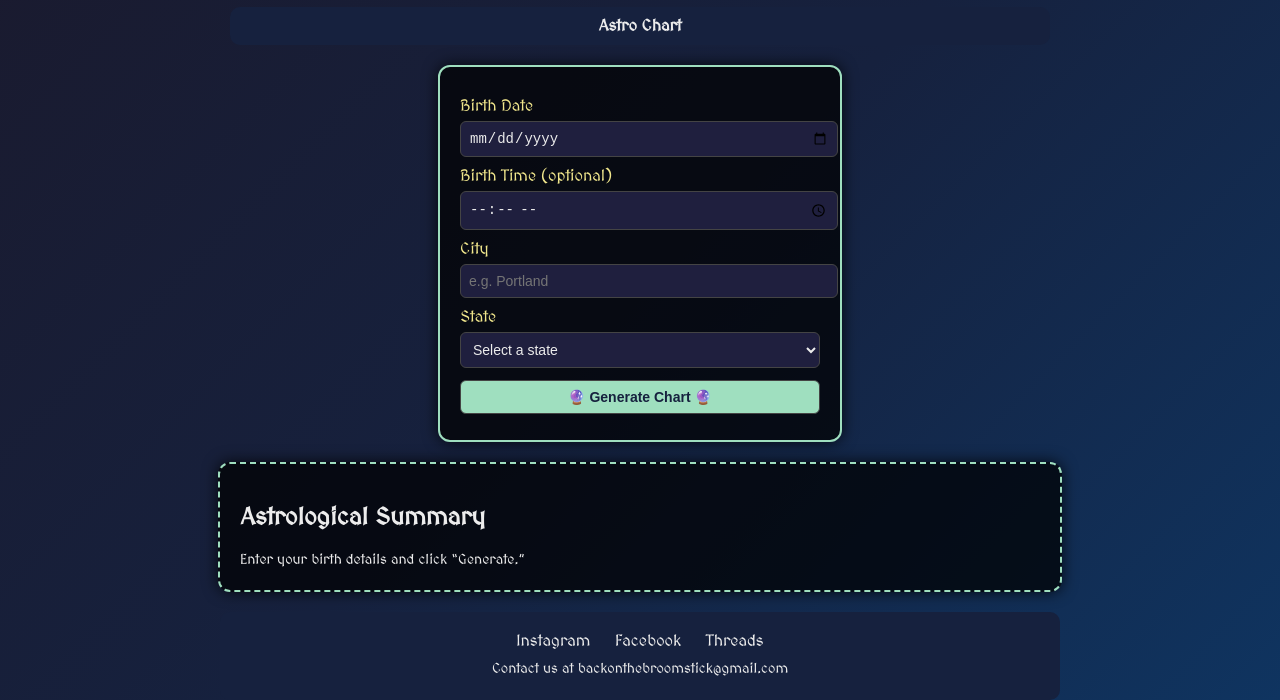
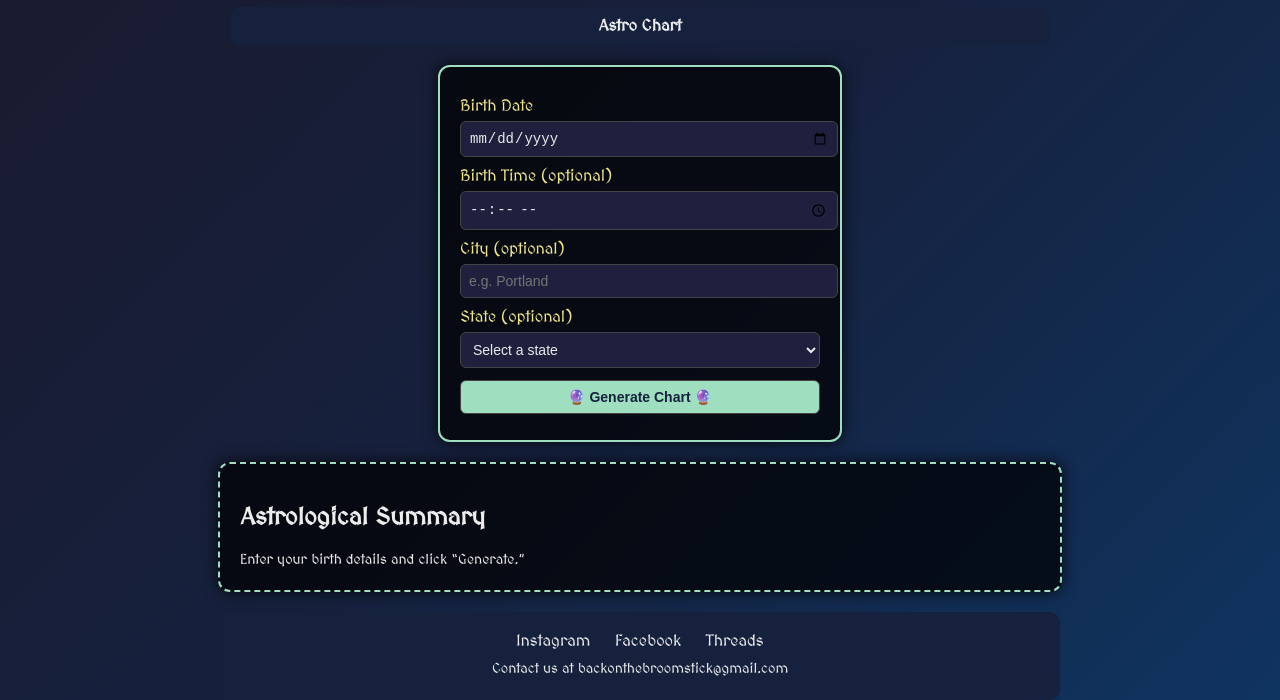
Before and after one commit to BackOnTheBroomstick/BackOnTheBroomstick.github.io, a plain HTML site: page index.html in a window 1280 px wide. Shown: the part 108-808 px from the top of the page. Drawn offline with Linux system fonts and the light colour scheme.

Commit message:
Update index.html

```diff
--- a/index.html
+++ b/index.html
@@ -129,9 +129,9 @@
     <input type="date" id="birthdate">
     <label for="birthtime">Birth Time (optional)</label>
     <input type="time" id="birthtime">
-    <label for="city">City</label>
+    <label for="city">City (optional)</label>
     <input type="text" id="city" placeholder="e.g. Portland">
-    <label for="state">State</label>
+    <label for="state">State (optional)</label>
     <select id="state">
       <option value="">Select a state</option>
       <option value="AL">Alabama</option><option value="AK">Alaska</option><option value="AZ">Arizona</option>
```
